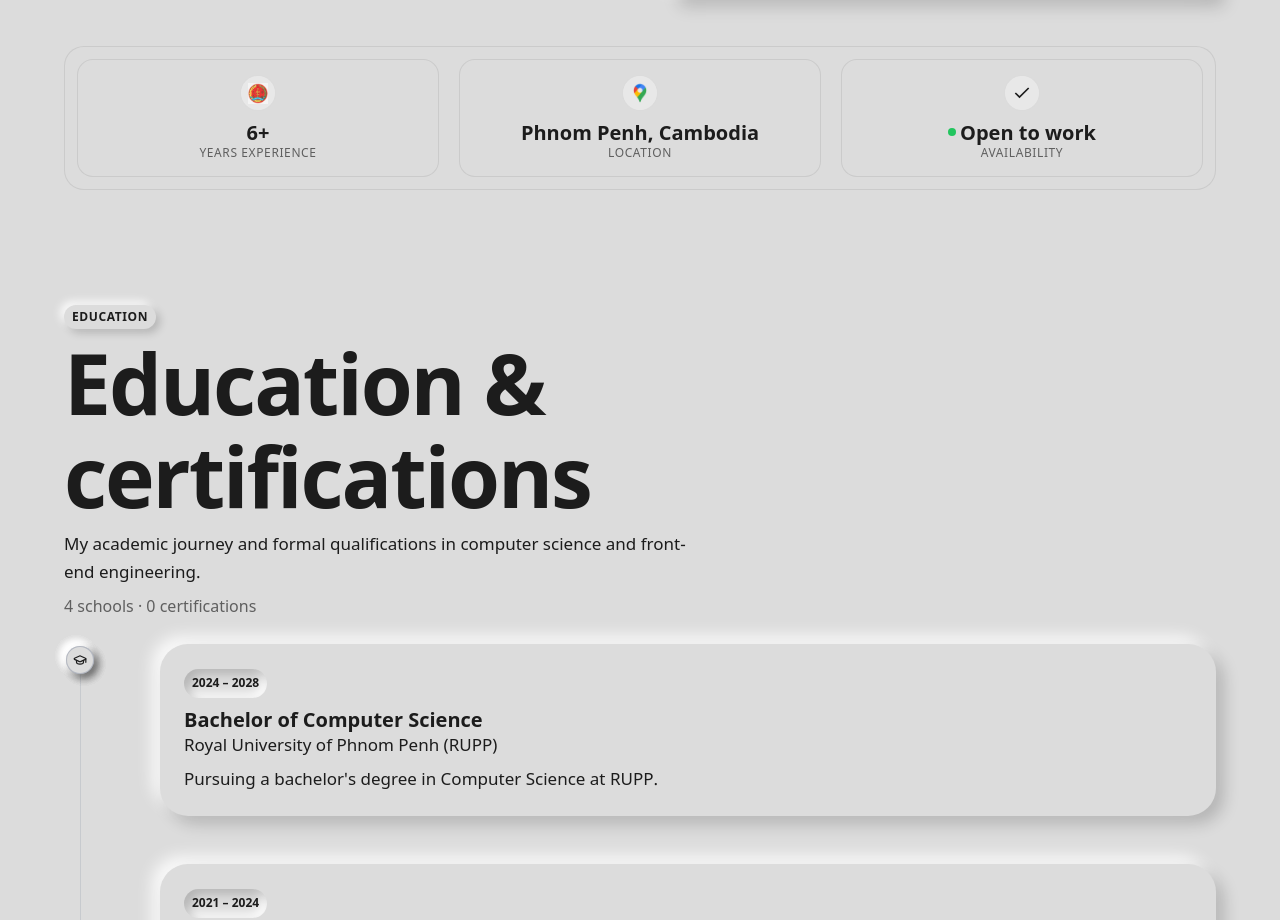
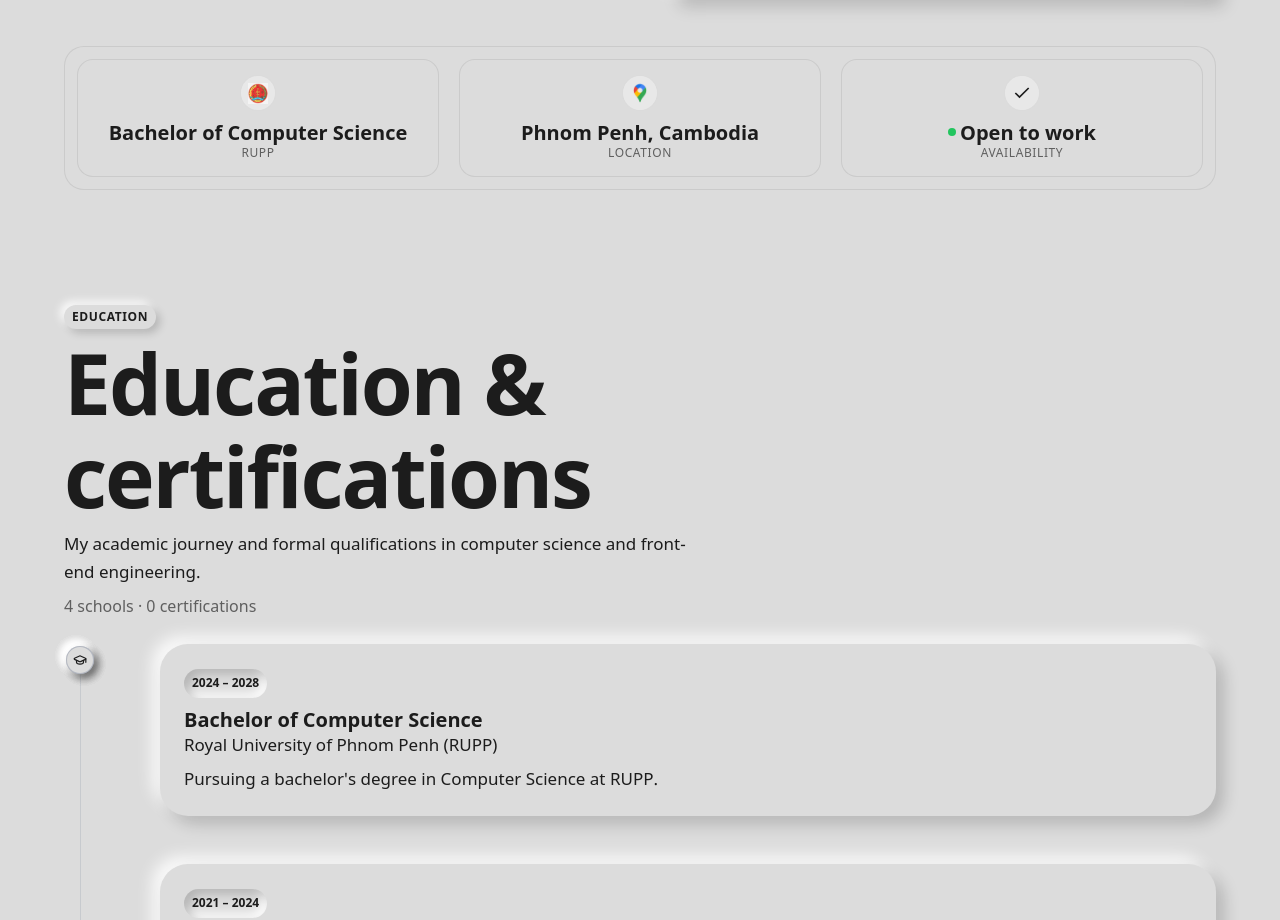
Before and after one commit to yornthanon/myportfolio, a React (Vite) app: page / in a window 1280 px wide. Shown: the part 1490-2410 px from the top of the page. Built offline with nearby package versions, Linux system fonts and the light colour scheme.

Commit message:
Update About education fact

```diff
--- a/src/components/sections/About.tsx
+++ b/src/components/sections/About.tsx
@@ -13,7 +13,7 @@ const CHECK_CIRCLE = (
 );
 
 const FACTS = [
-  { value: "6+", label: "Years experience", icon: <img src={iconRupp} alt="Experience" className="w-5" /> },
+  { value: "Bachelor of Computer Science", label: "RUPP", icon: <img src={iconRupp} alt="Royal University of Phnom Penh" className="w-5" /> },
   { value: "Phnom Penh, Cambodia", label: "Location", icon: <img src={iconMap} alt="Location" className="w-7" /> },
   {
     value: (
```
